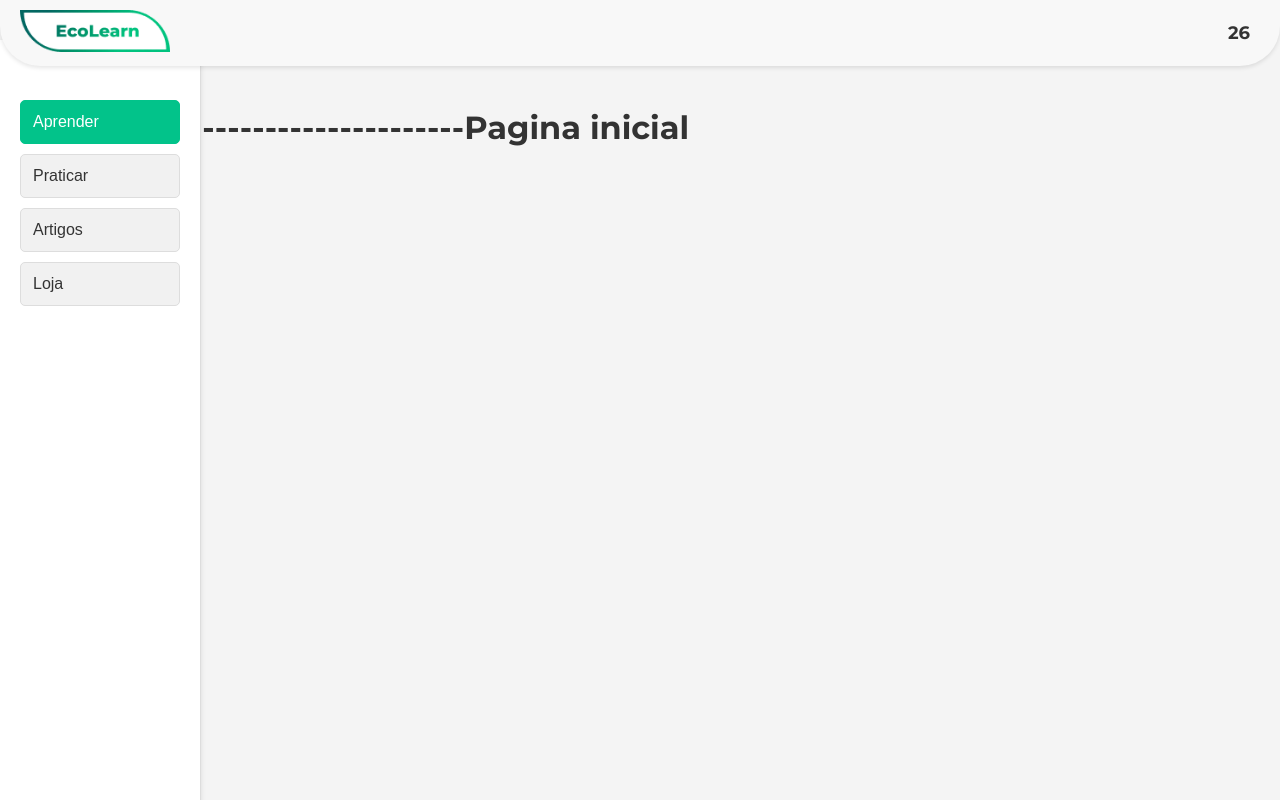
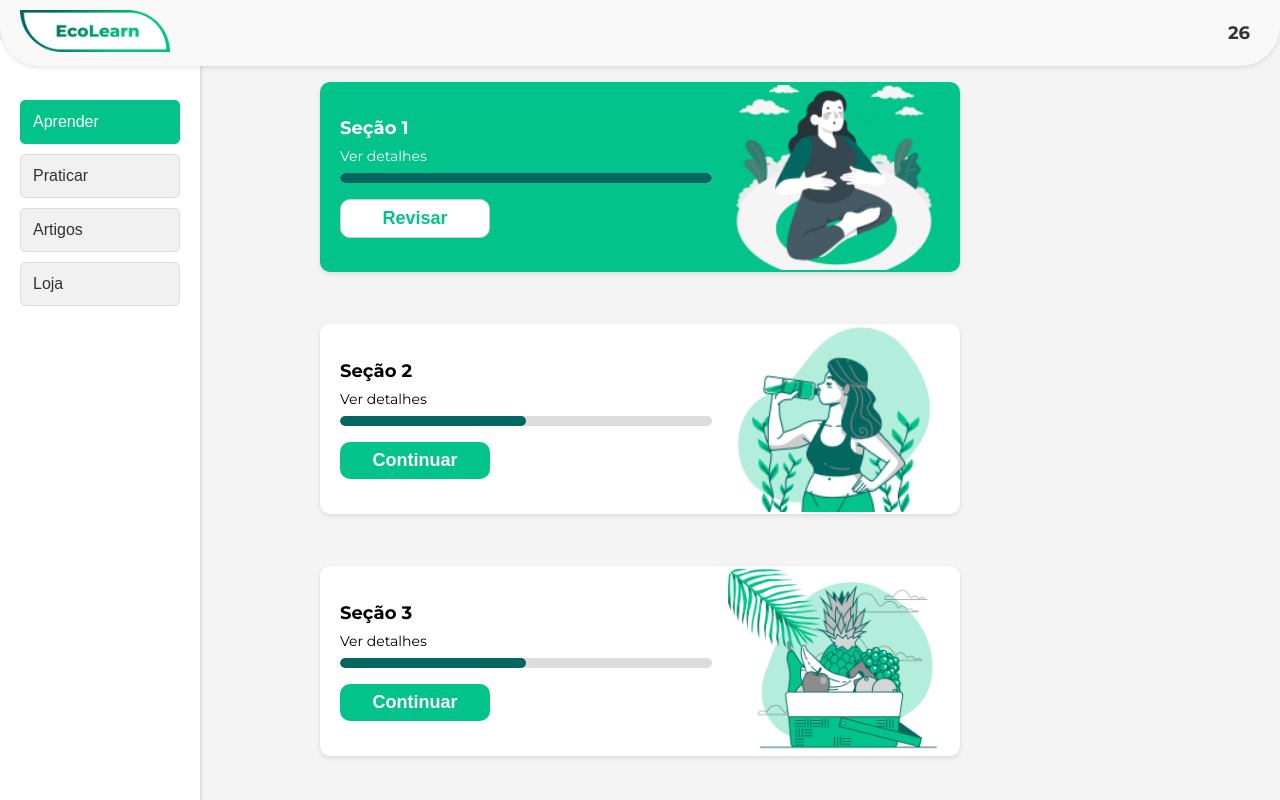
Before and after one commit to Viniware/EcoLearn, a React (Create React App) app in the folder frontend/: page / in a window 1280 px wide. Shown: the top 800 px of the page. Built offline with nearby package versions, Linux system fonts and the light colour scheme.

Commit message:
Atualizei o layout da pagina Home

```diff
--- a/frontend/src/pages/HomePage.css
+++ b/frontend/src/pages/HomePage.css
@@ -1,75 +1,95 @@
-.homepage {
-  font-family: Arial, sans-serif;
+.card {
+  display: flex;
+  justify-content: space-between;
+  align-items: center;
+  width: 600px;
+  height: 150px;
+  margin: 16px auto;
+  padding: 16px;
+  border-radius: 8px;
+  box-shadow: 0px 4px 6px rgba(0, 0, 0, 0.1);
 }
 
-/* Hero Section */
-.hero {
-  text-align: center;
-  padding: 50px 20px;
-  background-color: #eef6f7;
+.green-background {
+  background-color: #02c38a;
+  color: #ffffff;
 }
 
-.hero h1 {
-  font-size: 32px;
-  margin-bottom: 20px;
-  color: #333;
+.card.green-background {
+  background-color: #02c38a !important;
+  color: #ffffff !important;
 }
 
-.hero p {
-  font-size: 18px;
-  margin-bottom: 20px;
-  color: #555;
+.white-background {
+  background-color: #ffffff;
+  color: #000000;
 }
 
-.cta-button {
-  background-color: #28a745;
-  color: #fff;
-  border: none;
-  padding: 10px 20px;
-  font-size: 16px;
-  border-radius: 5px;
-  cursor: pointer;
-  transition: background-color 0.3s;
+.card-content {
+  display: flex;
+  flex-direction: column;
+  justify-content: center;
+  flex: 1;
 }
 
-.cta-button:hover {
-  background-color: #218838;
+.card-header {
+  font-size: 18px;
+  font-weight: bold;
+  margin-bottom: 8px;
 }
 
-/* Features Section */
-.features {
-  padding: 40px 20px;
-  background-color: #f8f8f8;
-  text-align: center;
+.card-details {
+  font-size: 14px;
+  margin-bottom: 8px;
 }
 
-.features h2 {
-  font-size: 28px;
-  margin-bottom: 20px;
-  color: #333;
+.progress-bar {
+  width: 100%;
+  height: 10px;
+  background-color: #e0e0e0;
+  border-radius: 5px;
+  overflow: hidden;
+  margin-bottom: 16px;
 }
 
-.features-grid {
-  display: flex;
-  justify-content: center;
-  flex-wrap: wrap;
-  gap: 20px;
+.progress-bar-fill {
+  height: 100%;
+  background-color: #026761; /* Cor do progresso */
+  border-radius: 5px;
+  transition: width 0.3s ease;
 }
 
-.feature-card h3 {
-  font-size: 20px;
-  margin-bottom: 10px;
+.card-button {
+  width: 150px;
+  padding: 8px;
+  text-align: center;
+  border-radius: 10px;
+  border: none;
+  font-size: 18px;
+  cursor: pointer;
+  font-family: sans-serif;
+  font-weight: 700;
 }
 
-.feature-card p {
-  font-size: 16px;
-  color: #555;
+.white-button {
+  background-color: #ffffff;
+  color: #02c38a;
+  border: 1px solid #ccc;
 }
 
-/* Footer */
-.footer {
-  text-align: center;
-  padding: 20px;
-  background-color: #333;
-  color: #fff;
+.green-button {
+  background-color: #02c38a;
+  color: #ffffff;
 }
+
+.gray-button {
+  background-color: #cccccc;
+  color: #ffffff;
+}
+
+.card-image {
+  flex-shrink: 0;
+  width: 120px;
+  height: auto;
+  margin-left: 16px;
+}
--- a/frontend/src/pages/HomePage.tsx
+++ b/frontend/src/pages/HomePage.tsx
@@ -1,13 +1,86 @@
 import React from "react";
+import "./HomePage.css";
 import Sidebar from "../components/Sidebar";
+import planeta from "../assets/planet.png";
+import img1 from "../assets/Breathing exercise-amico 1.png";
+import img2 from "../assets/Bottle of water-bro 1.png";
+import img3 from "../assets/Frame 9.png";
+import img4 from "../assets/Environment-bro 1.png";
 
-const HomePage: React.FC = () => {
+const Card = ({
+  titulo,
+  detalhes,
+  progresso,
+  imagemSrc,
+  botaoTexto,
+  botaoClasse,
+  fundoClasse,
+}: {
+  titulo: string;
+  detalhes: string;
+  progresso: string;
+  imagemSrc: string;
+  botaoTexto: string;
+  botaoClasse: string;
+  fundoClasse: string;
+}) => {
   return (
-    <div style={{ display: "flex" }}>
+    <div className={`card ${fundoClasse}`}>
+      <div className="card-content">
+        <div className="card-header">{titulo}</div>
+        <div className="card-details">{detalhes}</div>
+        <div className="progress-bar">
+          <div className="progress-bar-fill" style={{ width: progresso }}></div>
+        </div>
+        <button className={`card-button ${botaoClasse}`}>{botaoTexto}</button>
+      </div>
+      <img className="card-image" src={imagemSrc} alt={titulo} />
+    </div>
+  );
+};
+
+const HomePage = () => {
+  return (
+    <div className="homepage-container">
       <Sidebar />
-      <main style={{ flex: 1, padding: "20px" }}>
-        <h1>----------------------------------Pagina inicial</h1>
-      </main>
+      <div className="cards-container">
+        <Card
+          titulo="Seção 1"
+          detalhes="Ver detalhes"
+          progresso="100%"
+          imagemSrc={img1}
+          botaoTexto="Revisar"
+          botaoClasse="white-button"
+          fundoClasse="green-background"
+        />
+        <Card
+          titulo="Seção 2"
+          detalhes="Ver detalhes"
+          progresso="50%"
+          imagemSrc={img2}
+          botaoTexto="Continuar"
+          botaoClasse="green-button"
+          fundoClasse="white-background"
+        />
+        <Card
+          titulo="Seção 3"
+          detalhes="Ver detalhes"
+          progresso="50%"
+          imagemSrc={img3}
+          botaoTexto="Continuar"
+          botaoClasse="green-button"
+          fundoClasse="white-background"
+        />
+        <Card
+          titulo="Seção 4"
+          detalhes="Faça as seções anteriores para desbloquear esta"
+          progresso="0%"
+          imagemSrc={img4}
+          botaoTexto="Pular"
+          botaoClasse="gray-button"
+          fundoClasse="white-background"
+        />
+      </div>
     </div>
   );
 };
```
